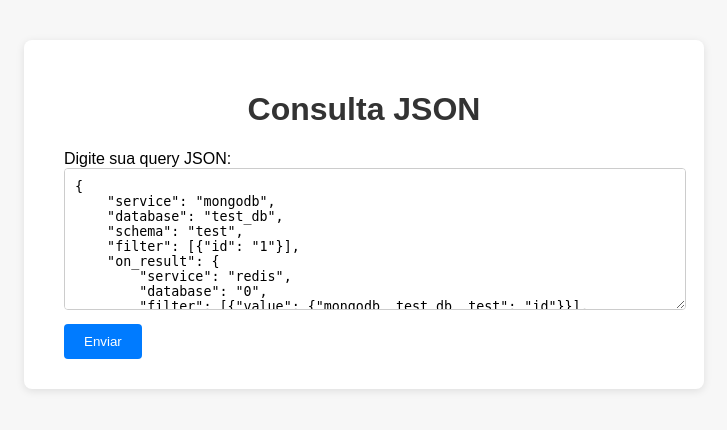
After one commit to jlgsobreiro/TCC_CMA, a Flask app: page /query in a window 1280 px wide. The commit adds this page. Shown: the top 430 px of the page, without its empty margins (276-1003 px from the left). Run offline with Flask 3, Linux system fonts and the light colour scheme.

Commit message:
implement CRUD operations for MongoDB and Redis; add query handling in app

```diff
--- a/app.py
+++ b/app.py
@@ -3,6 +3,7 @@ from os import getenv
 from flask import Flask, request, render_template, redirect, url_for
 
 from databases.databases_model import Databases
+from query_model import QueryModel
 
 app = Flask(__name__)
 
@@ -10,42 +11,103 @@ app = Flask(__name__)
 @app.route('/')
 def index():
     client = get_default_connection()
-    items = client.get_all()
+    items = client.get_data()
     return render_template('index.html', items=items)
 
 
-def get_default_connection():
+@app.route('/crud/mysql')
+def crud_mysql():
+    conn = get_connection_by_type('mysql')
+    items = conn.get_data()
+    return render_template('index.html', items=items, database_type='mysql')
+
+
+@app.route('/crud/redis')
+def crud_redis():
+    conn = get_connection_by_type('redis')
+    items = conn.get_data()
+    return render_template('index.html', items=items, database_type='redis')
+
+
+@app.route('/crud/mongodb')
+def crud_mongodb():
+    conn = get_connection_by_type('mongodb')
+    items = [x for x in conn.get_all()]
+    # set _id to id for compatibility with the template
+    for item in items:
+        item['id'] = str(item['_id'])
+        del item['_id']
+    print(items)
+    return render_template('index.html', items=items, database_type='mongodb')
+
+
+def get_default_connection(database: str = None, database_name: str = None, database_params: str = None):
     db = Databases()
-    db.database_type = getenv('DB')
-    db.database = getenv('DB_NAME')
-    params = getenv('DB_PARAMS').split(',')
+    db.database_type = database or getenv('DB')
+    db.database = database_name or getenv('DB_NAME')
+    params = database_params.split(',') or getenv('DB_PARAMS').split(',')
     params = {param.split('=')[0]: param.split('=')[1] for param in params}
     db.params = params
     return db.get_connection()
 
-#TODO: Receber json com os dados a serem inseridos
-@app.route('/add', methods=['POST'])
-def add_item():
-    name = request.form.get('name')
-    conn = get_default_connection()
-    conn.insert_data({'id': name})
-    return redirect(url_for('index'))
+
+def get_connection_by_type(database_type):
+    db = Databases()
+    db.database_type = database_type
+    if database_type == 'mongodb':
+        db.database = 'test_db'
+        db.params = {'host': 'localhost', 'port': 27017, 'target': 'test'}
+    elif database_type == 'mysql':
+        db.database = 'test_db'
+        db.params = {'host': 'localhost', 'port': 3306, 'user': 'root', 'password': 'rootpassword'}
+    elif database_type == 'redis':
+        db.database = '0'
+        db.params = {'host': 'localhost', 'port': 6379}
+    else:
+        return "Database type not supported", 400
+
+    return db.get_connection()
 
 
-@app.route('/update/<int:id>', methods=['POST'])
-def update_item(target_id):
-    conn = get_default_connection()
-    item = conn.get_data({'id': target_id})
+@app.route('/crud/<database_type>/delete/<target_id>', methods=['POST'])
+def delete_item_by_type(database_type, target_id):
+    conn = get_connection_by_type(database_type)
+    conn.delete_data_by_id(target_id)
+    return redirect(f"/crud/{database_type}")
+
+
+@app.route('/crud/<database_type>/add', methods=['POST'])
+def add_item_by_type(database_type):
+    name = request.form.get('name')
+    conn = get_connection_by_type(database_type)
+    conn.insert_data({"id": name})
+    return redirect(f"/crud/{database_type}")
+
+
+@app.route('/crud/<database_type>/update/<target_id>', methods=['GET', 'POST'])
+def update_item_by_type(database_type, target_id):
+    conn = get_connection_by_type(database_type)
+    item = conn.get_data_by_id(target_id)
     if request.method == 'POST':
-        item = conn.update_data({'id': target_id}, {'name': request.form.get('name')})
-        return redirect(url_for('index'))
-    return render_template('update.html', item=item)
+        conn.update_data_by_id(target_id, {'name': request.form.get('name')})
+        return redirect(f"/crud/{database_type}")
+    return render_template('update.html', item=item, database_type=database_type)
 
-@app.route('/delete/<int:id>', methods=['POST'])
-def delete_item(target_id):
-    conn = get_default_connection()
-    conn.delete_data({'id': target_id})
-    return redirect(url_for('index'))
+
+@app.route('/query', methods=['GET', 'POST'])
+def query_data():
+    if request.method == 'POST':
+        import json
+        request_dict = json.loads(request.form.get("query"))
+        if request_dict is not None:
+            try:
+                parsed_query = QueryModel(query_request=request_dict)
+                parsed_query.execute_query()
+                return render_template('query.html', result=parsed_query.result)
+            except json.JSONDecodeError as e:
+                return f"Invalid JSON query: {e}", 400
+    return render_template('query.html')
+
 
 if __name__ == '__main__':
     app.run(host='0.0.0.0')
--- a/docker-compose.yml
+++ b/docker-compose.yml
@@ -2,10 +2,9 @@ version: '3.8'
 
 services:
   mysql:
-    image: mysql:8.3
+    image: mysql:8.0.23
     container_name: mysql_container
     environment:
-      MYSQL_USER: root
       MYSQL_ROOT_PASSWORD: rootpassword
       MYSQL_DATABASE: mydatabase
     ports:
--- a/requirements.txt
+++ b/requirements.txt
@@ -1,6 +1,8 @@
+setuptools~=80.9.0
+wheel~=0.45.1
 Flask~=3.0.3
 pymongo~=4.8.0
 PyMySQL~=1.1.1
 Booktype~=1.5
 mongoengine~=0.29.0
-redis~=5.1.1
+redis~=6.2.0
--- /dev/null
+++ b/templates/query.html
@@ -0,0 +1,52 @@
+<!DOCTYPE html>
+<html lang="en">
+<head>
+    <meta charset="UTF-8">
+    <title>Consulta JSON</title>
+    <style>
+        body { font-family: Arial, sans-serif; background: #f7f7f7; }
+        .container { max-width: 600px; margin: 40px auto; background: #fff; padding: 30px 40px; border-radius: 8px; box-shadow: 0 2px 8px rgba(0,0,0,0.1); }
+        h1 { text-align: center; color: #333; }
+        textarea { width: 100%; height: 120px; border-radius: 4px; border: 1px solid #ccc; padding: 10px; font-family: monospace; }
+        button { background: #007bff; color: #fff; border: none; padding: 10px 20px; border-radius: 4px; cursor: pointer; margin-top: 10px; }
+        button:hover { background: #0056b3; }
+        pre { background: #f1f1f1; padding: 15px; border-radius: 4px; margin-top: 20px; overflow-x: auto; }
+    </style>
+</head>
+<body>
+    <div class="container">
+        <h1>Consulta JSON</h1>
+        <form action="/query" method="post">
+            <label for="query">Digite sua query JSON:</label>
+            <textarea id="query" name="query" required>{{
+                request.form.query or
+                '{
+    "service": "mongodb",
+    "database": "test_db",
+    "schema": "test",
+    "filter": [{"id": "1"}],
+    "on_result": {
+        "service": "redis",
+        "database": "0",
+        "filter": [{"value": {"mongodb__test_db__test": "id"}}],
+        "on_result": {
+            "service": "mysql",
+            "database": "test_db",
+            "schema": "test",
+            "filter": [{"id": {"redis__0": "value"}}]
+        }
+    }
+}'
+            }}</textarea>
+            <button type="submit">Enviar</button>
+        </form>
+        {% if result %}
+            <h2>Resultado:</h2>
+            <pre>{{ result }}</pre>
+        {% endif %}
+        {% if error %}
+            <pre style="color: red;">{{ error }}</pre>
+        {% endif %}
+    </div>
+</body>
+</html>
```
Also changed, not shown: databases/database_interface.py (+13 -1 lines), databases/mongo_model.py (+10 -0 lines), databases/mysql_model.py (+32 -7 lines), databases/redis_model.py (+44 -6 lines), fixtures.py (+5 -5 lines), templates/index.html (+76 -4 lines), templates/update.html (+51 -5 lines), tests/test_model_query.py (+37 -0 lines), 1 other file.
